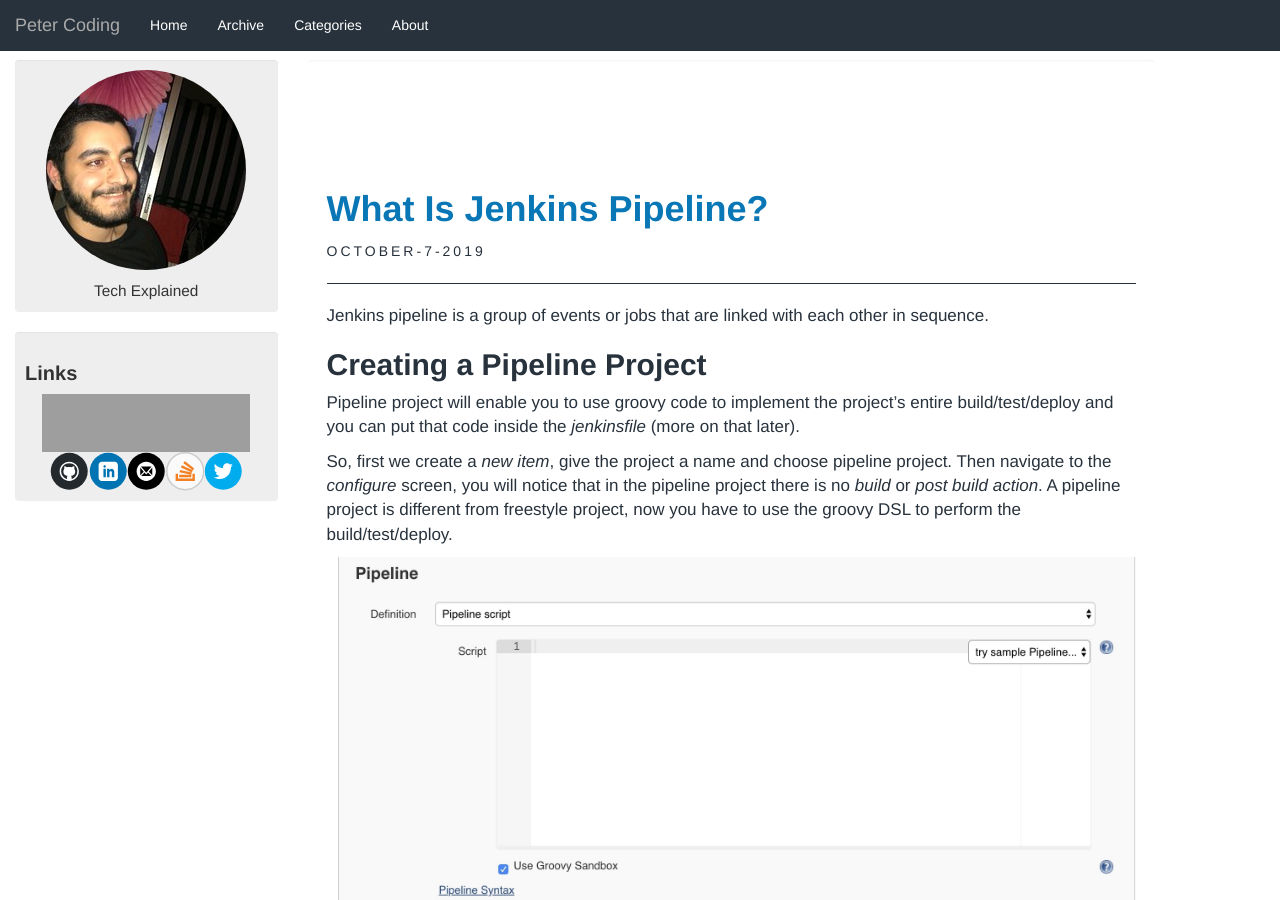
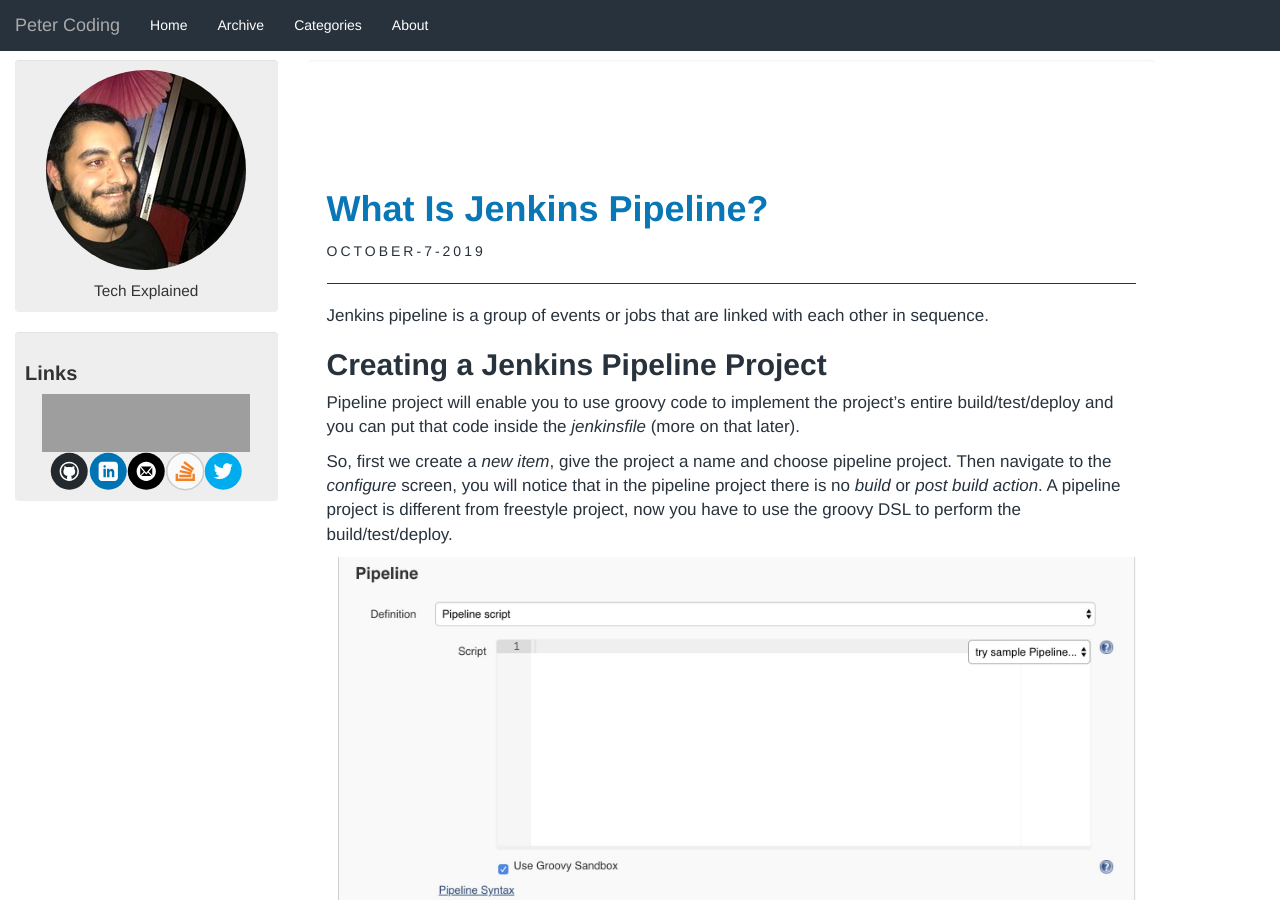
Before and after one commit to aximilli1212/peterhdd.github.io, a Jekyll site: the page built from _posts/2019-10-07-what-is-jenkins-pipeline.md, in a window 1280 px wide and 900 px high. Built offline with Jekyll 4.4.1, drawn with Linux system fonts in a browser that asks for light colours; nearby versions of some CDN libraries; comment, search, counter and statistics services are not loaded; grey boxes are pictures that could not be loaded.

Commit message:
update post

```diff
--- a/_posts/2019-10-07-what-is-jenkins-pipeline.md
+++ b/_posts/2019-10-07-what-is-jenkins-pipeline.md
@@ -11,7 +11,7 @@
 Jenkins pipeline is a group of events or jobs that are linked with each other in sequence.
 </p>
 
-## Creating a Pipeline Project
+## Creating a Jenkins Pipeline Project
 
 Pipeline project will enable you to use groovy code to implement the project's entire build/test/deploy and you can put that code inside the *jenkinsfile* (more on that later).
 
```
Also changed, not shown: other parts of _posts/2019-10-07-what-is-jenkins-pipeline.md (+1 -1 lines).
